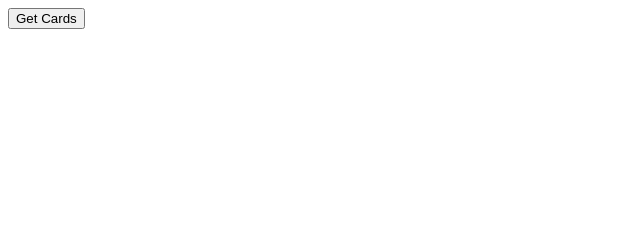
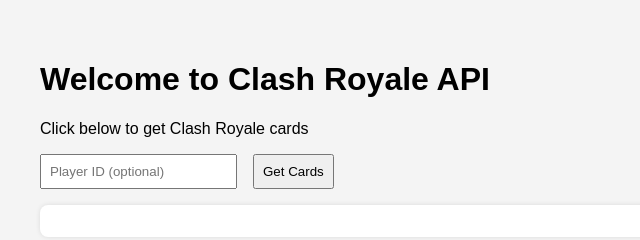
Before and after one commit to rohmju/rohmju.github.io, a website: page Home/RoyaleAPI/index.html in a window 1280 px wide. Shown: the whole page, without its empty margins (0-640 px from the left). Drawn offline with Linux system fonts and the light colour scheme.

Commit message:
feat: enhance Clash Royale API integration with improved loading state and error handling

```diff
--- a/Home/RoyaleAPI/index.html
+++ b/Home/RoyaleAPI/index.html
@@ -1,64 +1,65 @@
-<!--<!DOCTYPE html>
-<html lang="en">
-<head>
-    <meta charset="UTF-8">
-    <meta name="viewport" content="width=device-width, initial-scale=1.0">
-    <title>Clash Roayle API </title>
-</head>
-<body>
-    <header>
-        <h1>Welcome to Clash royale API</h1>
-    </header>
-    <main>
-        <p>Please enter your Player ID in this box </p>
-        <input type="text" id="playerId" placeholder="Enter Player ID">
-    </main>
-
-</body>
-</html> -->
 <!DOCTYPE html>
 <html lang="en">
 <head>
   <meta charset="UTF-8">
   <title>CR Cards</title>
+  <style>
+    body {
+      font-family: sans-serif;
+      padding: 2rem;
+      background: #f4f4f4;
+    }
+    input, button {
+      padding: 0.5rem;
+      margin-right: 1rem;
+    }
+    #result {
+      margin-top: 1rem;
+      white-space: pre-wrap;
+      background: #fff;
+      padding: 1rem;
+      border-radius: 8px;
+      box-shadow: 0 0 5px rgba(0,0,0,0.1);
+    }
+  </style>
 </head>
 <body>
-  <main></main>
+
+  <header>
+    <h1>Welcome to Clash Royale API</h1>
+  </header>
+
+  <main>
+    <p>Click below to get Clash Royale cards</p>
+  </main>
 
   <script>
     document.addEventListener("DOMContentLoaded", () => {
       const main = document.querySelector("main");
 
-      // Button
+      const input = document.createElement("input");
+      input.id = "playerId";
+      input.placeholder = "Player ID (optional)";
+      main.appendChild(input);
+
       const button = document.createElement("button");
       button.textContent = "Get Cards";
       main.appendChild(button);
 
-      // Result div
       const resultDiv = document.createElement("div");
       resultDiv.id = "result";
       main.appendChild(resultDiv);
 
       button.addEventListener("click", async () => {
-        const endpoint = "/cards";
-        const apiKey = "Bearer YOUR_API_KEY_HERE";
-
         resultDiv.textContent = "Loading...";
 
         try {
-          const response = await fetch("https://api.clashroyale.com/v1" + endpoint, {
-            headers: {
-              "Authorization": apiKey
-            }
-          });
-
-          if (!response.ok) {
-            throw new Error("API error: " + response.status);
-          }
+          const response = await fetch("https://rohmju-github-io.onrender.com/cards");
+          if (!response.ok) throw new Error("API error: " + response.status);
 
           const data = await response.json();
           resultDiv.textContent = JSON.stringify(data, null, 2);
-          console.log("API Success:", data);
+          console.log("API Response:", data);
         } catch (error) {
           resultDiv.textContent = "Error: " + error.message;
           console.error("API Error:", error);
@@ -66,5 +67,6 @@
       });
     });
   </script>
+
 </body>
 </html>
```
Also changed, not shown: Home/RoyaleAPI/script.js (+13 -0 lines).
